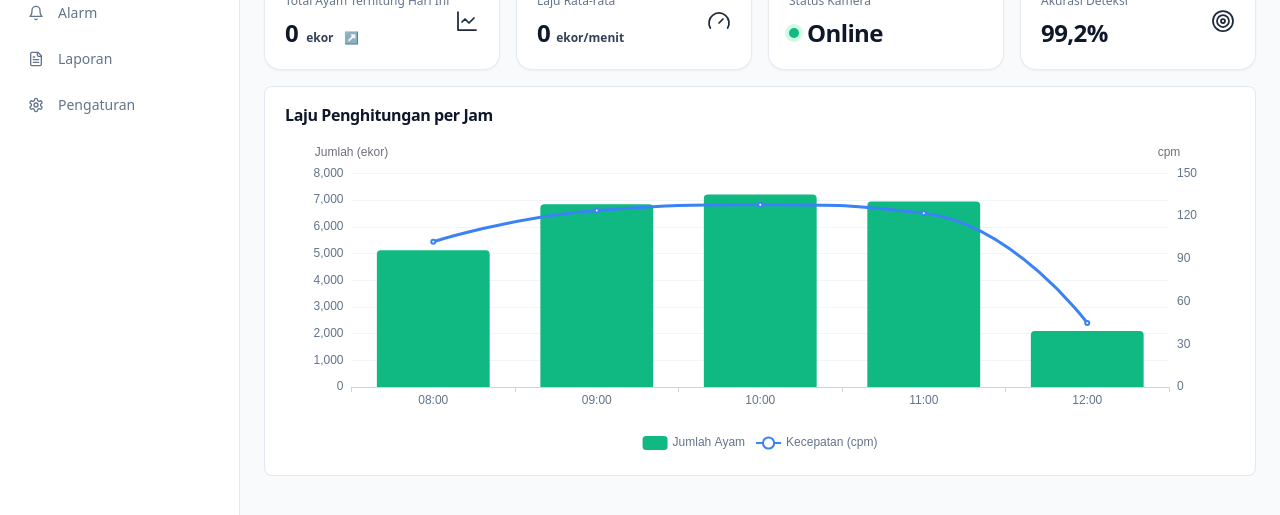
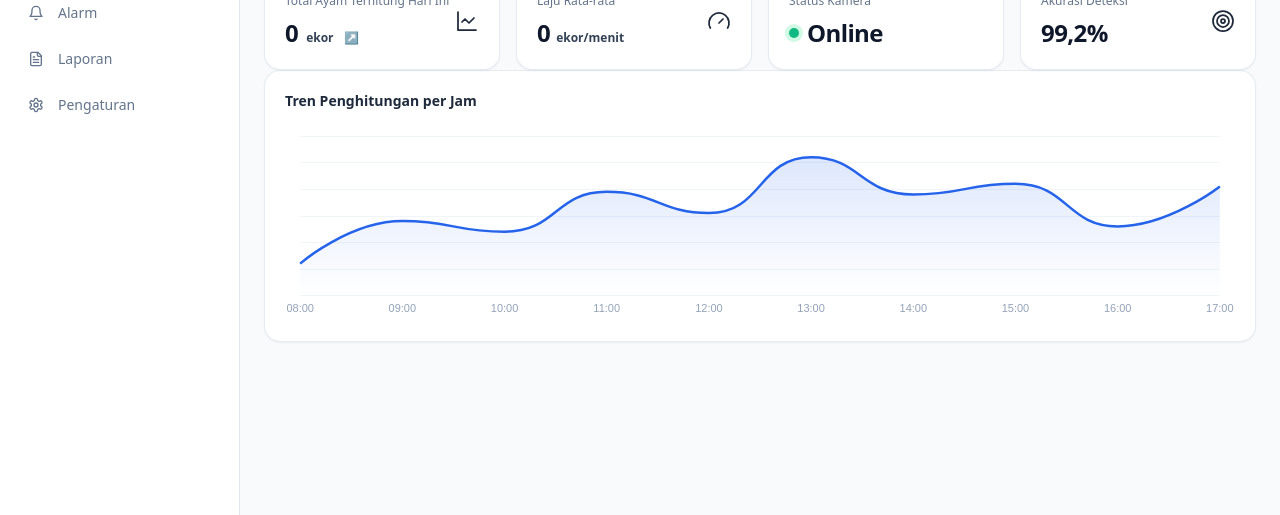
Before and after one commit to itto0/cdc-chicken-counting, a React (Vite) app in the folder frontend/: page / in a window 1280 px wide. Shown: the part 203-718 px from the top of the page. Built offline with nearby package versions, Linux system fonts and the light colour scheme; no server answers.

Commit message:
feat(overview): style hourly trend chart with smooth spline area and gradient

```diff
--- a/frontend/src/features/overview/components/HourlyRateChart.tsx
+++ b/frontend/src/features/overview/components/HourlyRateChart.tsx
@@ -1,5 +1,5 @@
 import ReactECharts from "echarts-for-react";
-import { Card, CardHeader, CardTitle, CardContent } from "@/components/ui/card";
+import { Card, CardContent } from "@/components/ui/card";
 import type { AggregateItemDTO } from "@/types";
 
 interface HourlyRateChartProps {
@@ -9,7 +9,13 @@ interface HourlyRateChartProps {
 export function HourlyRateChart({ data }: HourlyRateChartProps) {
   const times = data.map((d) => d.bucket);
   const counts = data.map((d) => d.count);
-  const rates = data.map((d) => d.rate_per_min);
+
+  // Fallback demo points mimicking the mockup's smooth wave if empty
+  const defaultTimes = ["08:00", "09:00", "10:00", "11:00", "12:00", "13:00", "14:00", "15:00", "16:00", "17:00"];
+  const defaultCounts = [120, 280, 240, 390, 310, 520, 380, 420, 260, 410];
+
+  const chartTimes = times.length > 0 ? times : defaultTimes;
+  const chartCounts = counts.length > 0 ? counts : defaultCounts;
 
   const option = {
     tooltip: {
@@ -17,66 +23,73 @@ export function HourlyRateChart({ data }: HourlyRateChartProps) {
       backgroundColor: "#ffffff",
       borderColor: "#e2e8f0",
       textStyle: { color: "#0f172a", fontSize: 12 },
-    },
-    legend: {
-      data: ["Jumlah Ayam", "Kecepatan (cpm)"],
-      bottom: 0,
-      textStyle: { color: "#64748b" },
+      formatter: "{b}<br /><span style='font-weight:600;'>{c} ekor</span>",
     },
     grid: {
-      top: "12%",
-      left: "3%",
-      right: "4%",
-      bottom: "15%",
+      top: "10%",
+      left: "2%",
+      right: "2%",
+      bottom: "5%",
       containLabel: true,
     },
     xAxis: {
       type: "category",
-      data: times.length > 0 ? times : ["08:00", "09:00", "10:00", "11:00", "12:00"],
-      axisLine: { lineStyle: { color: "#cbd5e1" } },
-      axisLabel: { color: "#64748b" },
+      data: chartTimes,
+      boundaryGap: false,
+      axisLine: { show: false },
+      axisTick: { show: false },
+      axisLabel: { color: "#94a3b8", fontSize: 11 },
     },
-    yAxis: [
-      {
-        type: "value",
-        name: "Jumlah (ekor)",
-        splitLine: { lineStyle: { color: "#f1f5f9" } },
-        axisLabel: { color: "#64748b" },
+    yAxis: {
+      type: "value",
+      splitLine: {
+        show: true,
+        lineStyle: { color: "#f1f5f9", width: 1 },
       },
-      {
-        type: "value",
-        name: "cpm",
-        splitLine: { show: false },
-        axisLabel: { color: "#64748b" },
-      },
-    ],
+      axisLabel: { show: false },
+    },
     series: [
       {
-        name: "Jumlah Ayam",
-        type: "bar",
-        data: counts.length > 0 ? counts : [5120, 6840, 7210, 6950, 2100],
-        itemStyle: { color: "#10b981", borderRadius: [4, 4, 0, 0] },
-      },
-      {
-        name: "Kecepatan (cpm)",
+        name: "Penghitungan",
         type: "line",
-        yAxisIndex: 1,
-        smooth: true,
-        data: rates.length > 0 ? rates : [102, 124, 128, 122, 45],
-        itemStyle: { color: "#3b82f6" },
-        lineStyle: { width: 3 },
+        smooth: 0.5,
+        symbol: "none",
+        data: chartCounts,
+        lineStyle: {
+          color: "#2563eb",
+          width: 2.5,
+        },
+        areaStyle: {
+          color: {
+            type: "linear",
+            x: 0,
+            y: 0,
+            x2: 0,
+            y2: 1,
+            colorStops: [
+              { offset: 0, color: "rgba(37, 99, 235, 0.22)" },
+              { offset: 1, color: "rgba(37, 99, 235, 0.0)" },
+            ],
+          },
+        },
       },
     ],
   };
 
   return (
-    <Card className="mt-4">
-      <CardHeader>
-        <CardTitle>Laju Penghitungan per Jam</CardTitle>
-      </CardHeader>
-      <CardContent>
-        <div className="h-[320px] w-full">
-          <ReactECharts option={option} notMerge={true} style={{ height: "100%", width: "100%" }} />
+    <Card className="rounded-2xl border-slate-200/80 shadow-sm bg-white">
+      <div className="p-5 pb-0">
+        <h3 className="text-sm font-semibold text-slate-800">
+          Tren Penghitungan per Jam
+        </h3>
+      </div>
+      <CardContent className="p-4 pt-1">
+        <div className="h-[210px] w-full">
+          <ReactECharts
+            option={option}
+            notMerge={true}
+            style={{ height: "100%", width: "100%" }}
+          />
         </div>
       </CardContent>
     </Card>
```
